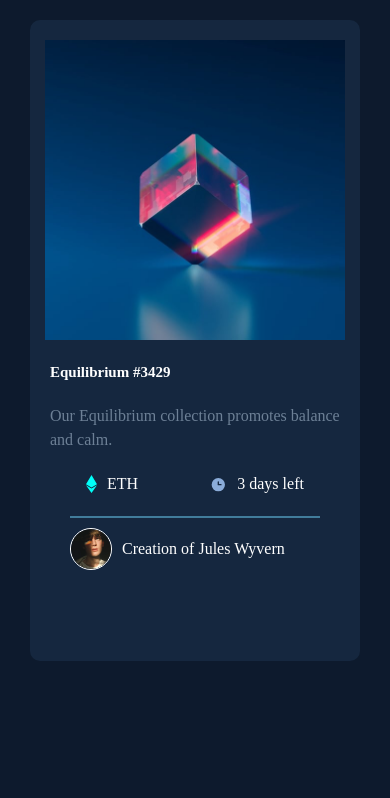
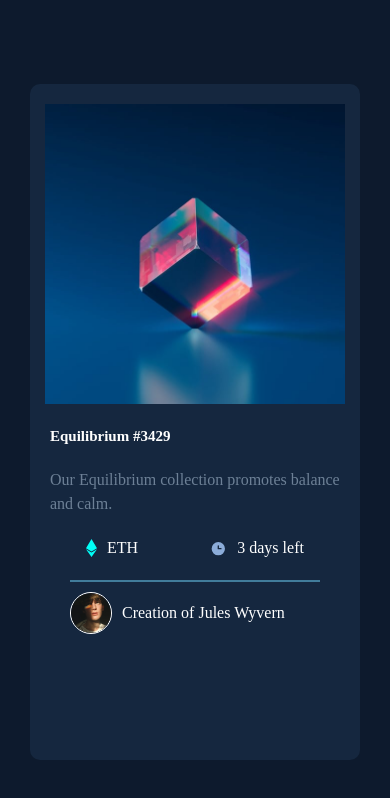
Before and after one commit to manalijain346/fe-mentor, a plain HTML site: page nft-preview-card/index.html in a window 390 px wide. Drawn offline with Linux system fonts and the light colour scheme.

Commit message:
enhancement

```diff
--- a/nft-preview-card/styles.css
+++ b/nft-preview-card/styles.css
@@ -72,12 +72,8 @@ body{
 }
 
 @media screen and (max-width: 480px){
-    body{
-        height: unset;
-     }
-
     .card{
-        height: 76vh;
+        height: 80vh;
         margin: 20px;
     }
 
```
